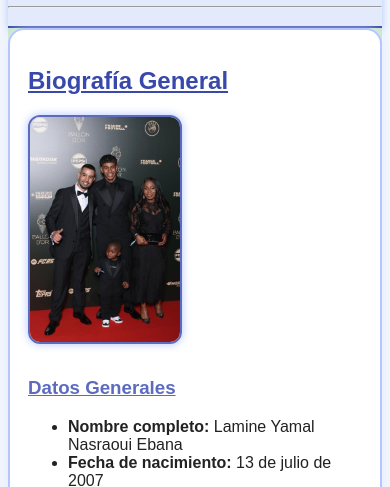
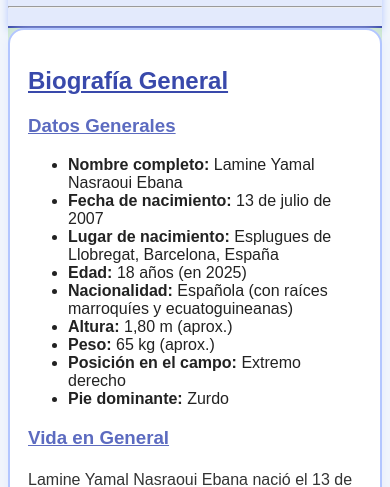
Before and after one commit to Carlos-Lugo-Torres/IntroduccionDesarrolloWeb2025, a plain HTML site: page Pagina de Biografia de alguna Personalidad/biografia.html in a window 390 px wide. Shown: the part 279-766 px from the top of the page. Drawn offline with Linux system fonts and the light colour scheme.

Commit message:
Agregando funcion de imagen

```diff
--- a/Pagina de Biografia de alguna Personalidad/biografia.html
+++ b/Pagina de Biografia de alguna Personalidad/biografia.html
@@ -95,10 +95,7 @@
 
         @media (max-width: 400px) {
             .img-familia {
-                display: none;
-            }
-            main {
-                background-color: #ffe0b2;
+                display: none !important;
             }
         }
         @media (max-width: 700px) {
@@ -136,7 +133,7 @@
         <section id="biografia" class="section-box">
             <article>
                 <h2>Biografía General</h2>
-                <img src="imagenes/lamineFamilia.jpeg" width="150" alt="Lamine Yamal con su familia" class="img-rectangular">
+                <img src="imagenes/lamineFamilia.jpeg" width="150" alt="Lamine Yamal con su familia" class="img-rectangular img-familia">
                 <h3>Datos Generales</h3>
                 <ul>
                     <li><strong>Nombre completo:</strong> Lamine Yamal Nasraoui Ebana</li>
```
